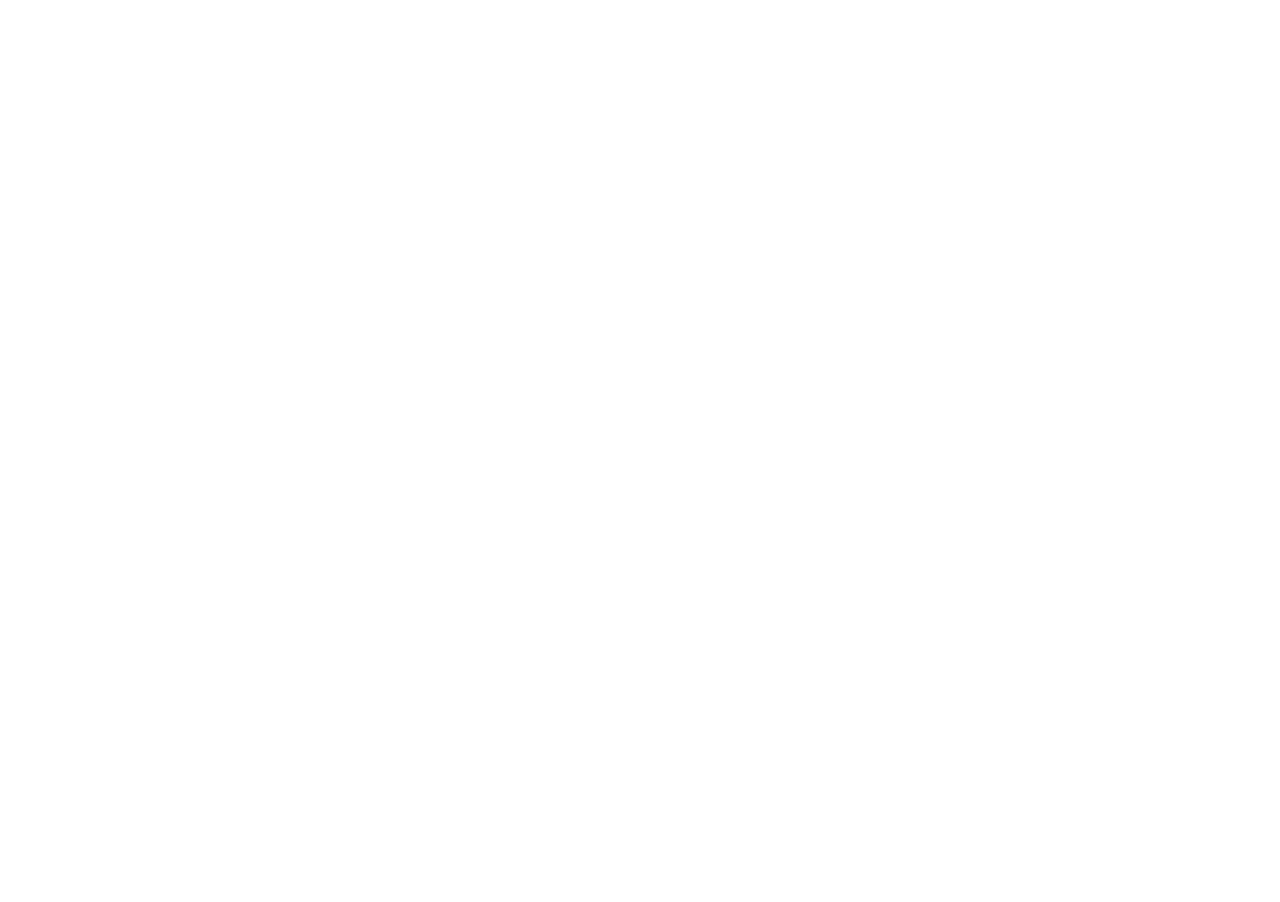
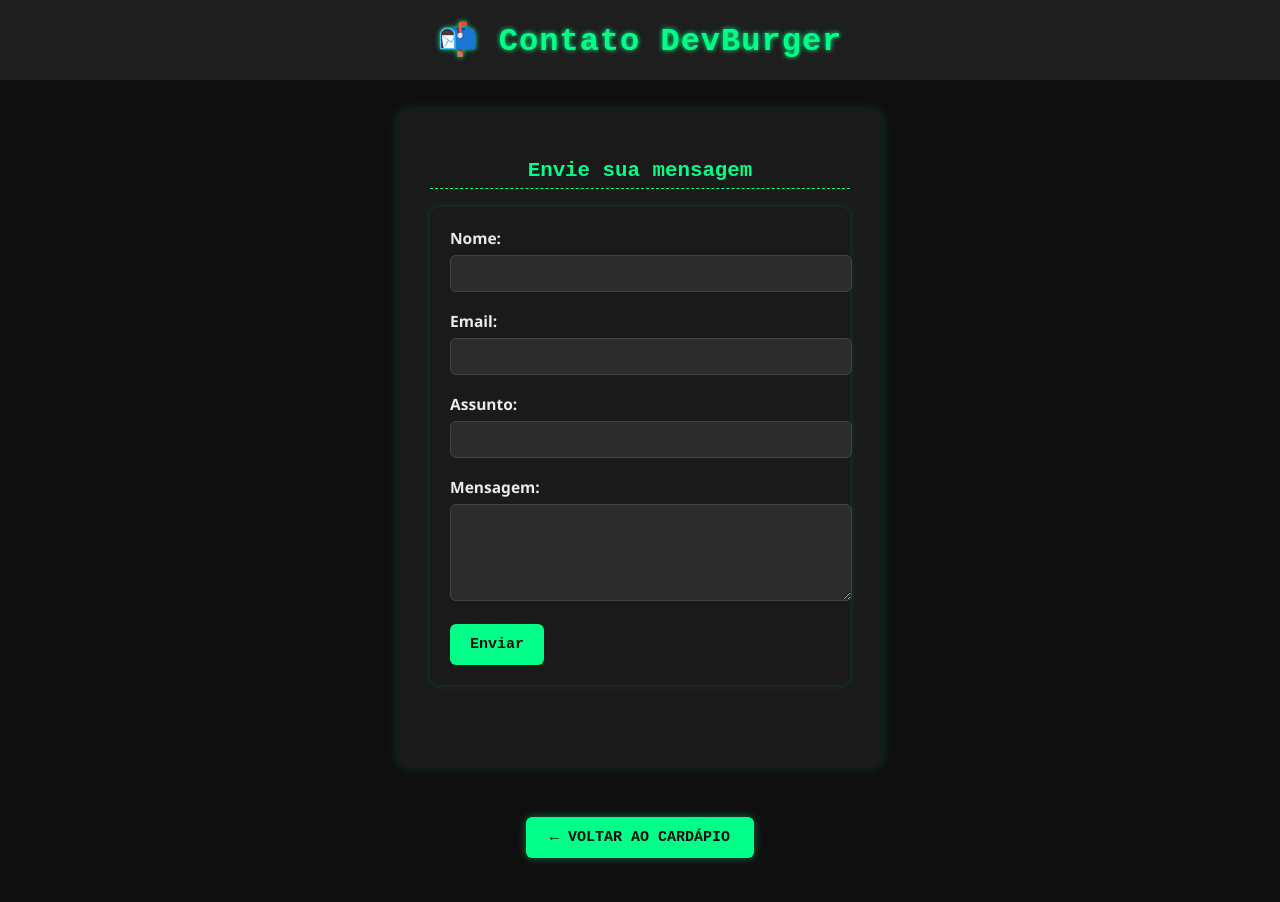
Before and after one commit to eronarthurdasilva/DevBuguer, a website: page views/contato.html in a window 1280 px wide. Before the commit the page ends 800 px from the top, so only its background shows below. Drawn offline with Linux system fonts and the light colour scheme.

Commit message:
Automated commit: Add GitHub Actions workflow and update project files

```diff
--- a/public/css/style.css
+++ b/public/css/style.css
@@ -1,87 +1,139 @@
+/* === GERAL === */
 body {
-  font-family: Arial, sans-serif;
-  background: #f7f7f7;
+  font-family: 'Segoe UI', Tahoma, Geneva, Verdana, sans-serif;
+  background: #0f0f0f;
+  color: #eaeaea;
   margin: 0;
   padding: 0;
-  color: #222;
 }
 
+/* === TÍTULO === */
 h1 {
-  background: #222;
-  color: #fff;
+  font-family: 'Courier New', Courier, monospace;
+  background: #1e1e1e;
+  color: #00ff88;
   padding: 20px;
-  margin: 0 0 20px 0;
+  margin: 0 0 30px 0;
   text-align: center;
+  text-shadow: 0 0 5px #00ff88;
+  letter-spacing: 1px;
 }
 
+/* === CARDÁPIO === */
 .cardapio {
   display: flex;
   flex-wrap: wrap;
-  gap: 20px;
+  gap: 24px;
   justify-content: center;
-  margin-bottom: 30px;
+  padding: 0 20px;
+  margin-bottom: 50px;
+}
+.cardapio-titulo {
+  text-align: center;
+  color: #00ff88;
+  font-family: monospace;
+  font-size: 1.5rem;
+  margin-bottom: 20px;
+  border-bottom: 2px solid #00ff88;
+  padding-bottom: 8px;
 }
 
 .lanche {
-  background: #fff;
-  border-radius: 8px;
-  box-shadow: 0 2px 8px rgba(0,0,0,0.08);
-  padding: 16px;
-  width: 220px;
-  text-align: center;
+  background: #1c1c1c;
+  border: 1px solid #2c2c2c;
+  border-radius: 10px;
+  box-shadow: 0 0 10px rgba(0,255,136,0.15);
+  padding: 18px;
+  width: 250px;
+  text-align: left;
+  transition: transform 0.2s ease;
+}
+
+.lanche:hover {
+  transform: scale(1.03);
 }
 
 .lanche h3 {
   margin: 0 0 8px 0;
-  color: #d35400;
+  color: #00ff88;
+  font-family: monospace;
+  font-size: 1.2rem;
+  border-bottom: 1px dashed #00ff88;
+  padding-bottom: 4px;
+}
+
+.lanche p {
+  font-size: 0.95rem;
+  color: #ccc;
 }
 
 .lanche .preco {
   display: block;
-  margin-top: 10px;
+  margin-top: 12px;
   font-weight: bold;
-  color: #27ae60;
+  color: #f1c40f;
 }
 
+/* === FORMULÁRIO DE SUGESTÃO === */
 form {
-  background: #fff;
-  padding: 16px;
-  border-radius: 8px;
-  box-shadow: 0 2px 8px rgba(0,0,0,0.08);
-  max-width: 400px;
-  margin: 0 auto 30px auto;
+  background: #1a1a1a;
+  padding: 20px;
+  border-radius: 10px;
+  box-shadow: 0 0 8px rgba(0,255,136,0.15);
+  max-width: 420px;
+  margin: 0 auto 50px auto;
+}
+
+fieldset {
+  border: none;
+  padding: 0;
+}
+
+legend {
+  font-size: 1.2rem;
+  color: #00ff88;
+  margin-bottom: 12px;
+  font-family: monospace;
 }
 
 label {
   display: block;
   margin-bottom: 6px;
   font-weight: bold;
+  color: #eaeaea;
+  font-size: 0.95rem;
 }
 
 input, textarea {
   width: 100%;
-  padding: 8px;
-  margin-bottom: 12px;
-  border-radius: 4px;
-  border: 1px solid #ccc;
+  padding: 10px;
+  margin-bottom: 16px;
+  border-radius: 6px;
+  border: 1px solid #444;
+  background: #2c2c2c;
+  color: #eaeaea;
+  font-family: monospace;
 }
 
 button {
-  background: #d35400;
-  color: #fff;
+  background: #00ff88;
+  color: #0f0f0f;
   border: none;
-  padding: 10px 18px;
-  border-radius: 4px;
+  padding: 12px 20px;
+  border-radius: 6px;
   cursor: pointer;
-  font-size: 16px;
+  font-size: 15px;
+  font-weight: bold;
+  font-family: monospace;
 }
 
 button:hover {
-  background: #e67e22;
+  background: #00cc6a;
 }
 
+/* === LINKS === */
 a {
-  color: #2980b9;
+  color: #00acee;
   text-decoration: none;
   margin: 0 8px;
 }
@@ -90,7 +142,92 @@ a:hover {
   text-decoration: underline;
 }
 
-#contato {
-  color: #2980b9;
+/* === RODAPÉ === */
+footer {
+  text-align: center;
+  margin: 40px 0;
+}
+
+/* === CONTATO === */
+.btn-contato-container {
+  text-align: center;
+  margin-bottom: 50px;
+}
+
+.btn-contato {
+  background: #00ff88;
+  color: #0f0f0f;
+  padding: 12px 24px;
+  border-radius: 6px;
+  font-weight: bold;
+  text-transform: uppercase;
+  font-family: monospace;
   text-decoration: none;
+  font-size: 15px;
+  transition: background 0.3s, transform 0.2s ease;
+  box-shadow: 0 0 8px rgba(0, 255, 136, 0.4);
+  display: inline-block;
 }
+
+.btn-contato:hover {
+  background: #00cc6a;
+  transform: scale(1.05);
+  box-shadow: 0 0 12px rgba(0, 255, 136, 0.6);
+}
+
+/* === CONTATO === */
+.contato-container {
+  background: #1a1a1a;
+  padding: 32px;
+  border-radius: 12px;
+  box-shadow: 0 0 12px rgba(0,255,136,0.18);
+  max-width: 420px;
+  margin: 0 auto 50px auto;
+}
+
+.contato-container h2 {
+  color: #00ff88;
+  font-family: monospace;
+  font-size: 1.3rem;
+  margin-bottom: 18px;
+  text-align: center;
+  border-bottom: 1px dashed #00ff88;
+  padding-bottom: 6px;
+}
+
+.contato-container label {
+  color: #eaeaea;
+  font-weight: bold;
+  margin-bottom: 6px;
+  display: block;
+  font-size: 0.97rem;
+}
+
+.contato-container input,
+.contato-container textarea {
+  width: 100%;
+  padding: 10px;
+  margin-bottom: 18px;
+  border-radius: 6px;
+  border: 1px solid #444;
+  background: #2c2c2c;
+  color: #eaeaea;
+  font-family: monospace;
+}
+
+.contato-container button {
+  background: #00ff88;
+  color: #0f0f0f;
+  border: none;
+  padding: 12px 20px;
+  border-radius: 6px;
+  cursor: pointer;
+  font-size: 15px;
+  font-weight: bold;
+  font-family: monospace;
+  transition: background 0.3s;
+}
+
+.contato-container button:hover {
+  background: #00cc6a;
+}
--- a/views/contato.html
+++ b/views/contato.html
@@ -0,0 +1,37 @@
+<!DOCTYPE html>
+<html lang="pt-br">
+<head>
+  <meta charset="UTF-8" />
+  <meta name="viewport" content="width=device-width, initial-scale=1.0" />
+  <title>Contato - DevBurger</title>
+  <link rel="stylesheet" href="/public/css/style.css" />
+</head>
+<body>
+
+  <h1>📬 Contato DevBurger</h1>
+
+  <div class="contato-container">
+    <h2>Envie sua mensagem</h2>
+    <form action="/contato" method="POST">
+      <label for="nome">Nome:</label>
+      <input type="text" id="nome" name="nome" required />
+
+      <label for="email">Email:</label>
+      <input type="email" id="email" name="email" required />
+
+      <label for="assunto">Assunto:</label>
+      <input type="text" id="assunto" name="assunto" required />
+
+      <label for="mensagem">Mensagem:</label>
+      <textarea id="mensagem" name="mensagem" rows="5" required></textarea>
+
+      <button type="submit">Enviar</button>
+    </form>
+  </div>
+
+  <div class="btn-contato-container">
+    <a href="/" class="btn-contato">← Voltar ao Cardápio</a>
+  </div>
+
+</body>
+</html>
```
Also changed, not shown: public/data/lanches.json (+5 -10 lines), relatorio.md (added, +8 -0 lines), server.js (+39 -24 lines), views/index.html (+13 -4 lines), .github/workflows/classroom.yml (added), README.md, 1 other file.
